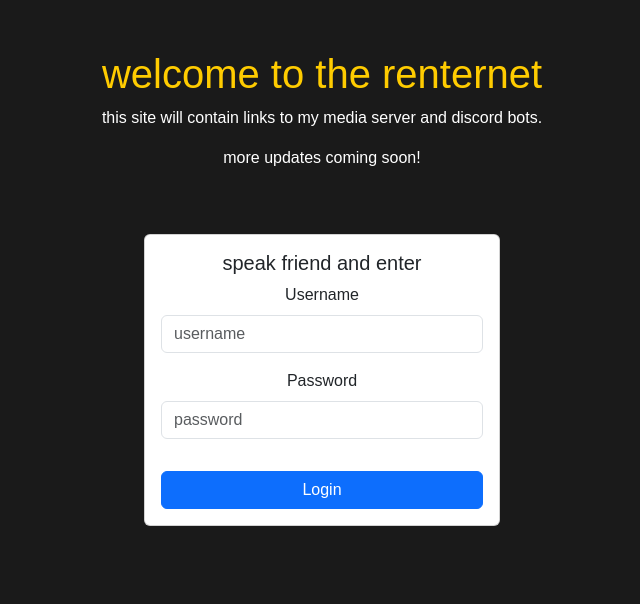
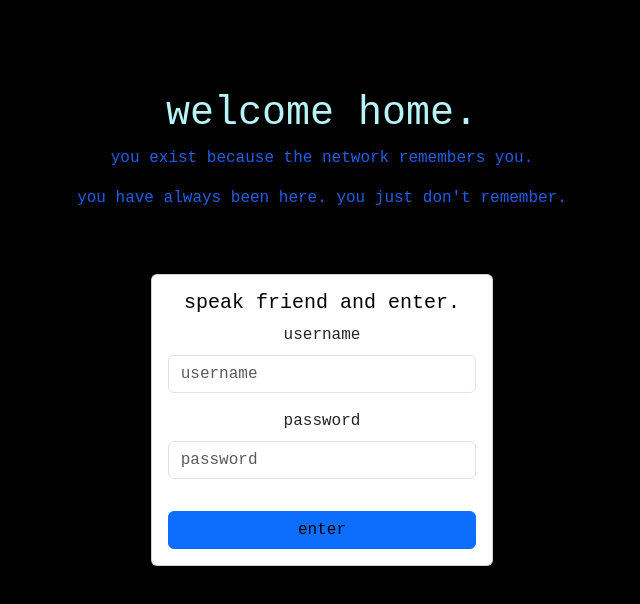
Before and after one commit to renternet/renternet.github.io, a plain HTML site: page index.html in a window 1280 px wide. Shown: the whole page, without its empty margins (318-958 px from the left). Drawn offline with nearby package versions, Linux system fonts and the light colour scheme.

Commit message:
Update index.html

```diff
--- a/index.html
+++ b/index.html
@@ -7,38 +7,39 @@
     <title>renternet</title>
     <style>
         body {
-            background-color: #1a1a1a;
-            color: white;
-            font-family: Arial, sans-serif;
+            background-color: #000000;
+            color: #205ee6;
+            font-family: 'Courier New', Courier, monospace;
             text-align: center;
-            padding: 50px;
-        }
-        h1 { color: #ffcc00; }
+            padding: 90px;
+        h1 { color: rgb(183, 244, 247); }
         a { color: #00bcd4; }
+        #loginbutton { color:rgb(0, 0, 0)}
+        #popup {color: rgb(0, 0, 0)}
     </style>
 </head>
 <body>
-    <h1>welcome to the renternet</h1>
-    <p>this site will contain links to my media server and discord bots.</p>
-    <p>more updates coming soon!</p>
+    <h1>welcome home.</h1>
+    <p>you exist because the network remembers you.</p>
+    <p>you have always been here. you just don't remember.</p>
     <div class="container">
   <div class="row justify-content-center">
     <div class="col-md-4">
       <div class="card mt-5">
         <div class="card-body">
-          <h5 class="card-title text-center">speak friend and enter</h5>
+          <h5 id="popup" class="card-title text-center">speak friend and enter.</h5>
           <form>
             <div class="mb-3">
-              <label for="username" class="form-label">Username</label>
+              <label for="username" class="form-label">username</label>
               <input type="username" class="form-control" id="username" placeholder="username" required>
             </div>
             <div class="mb-3">
-              <label for="password" class="form-label">Password</label>
+              <label for="password" class="form-label">password</label>
               <input type="password" class="form-control" id="password" placeholder="password" required>
             </div>
             <div class="d-flex justify-content-between">
             </div>
-            <button type="submit" class="btn btn-primary w-100 mt-3">Login</button>
+            <button id="loginbutton" type="submit" class="btn btn-primary w-100 mt-3">enter</button>
           </form>
         </div>
       </div>
```
